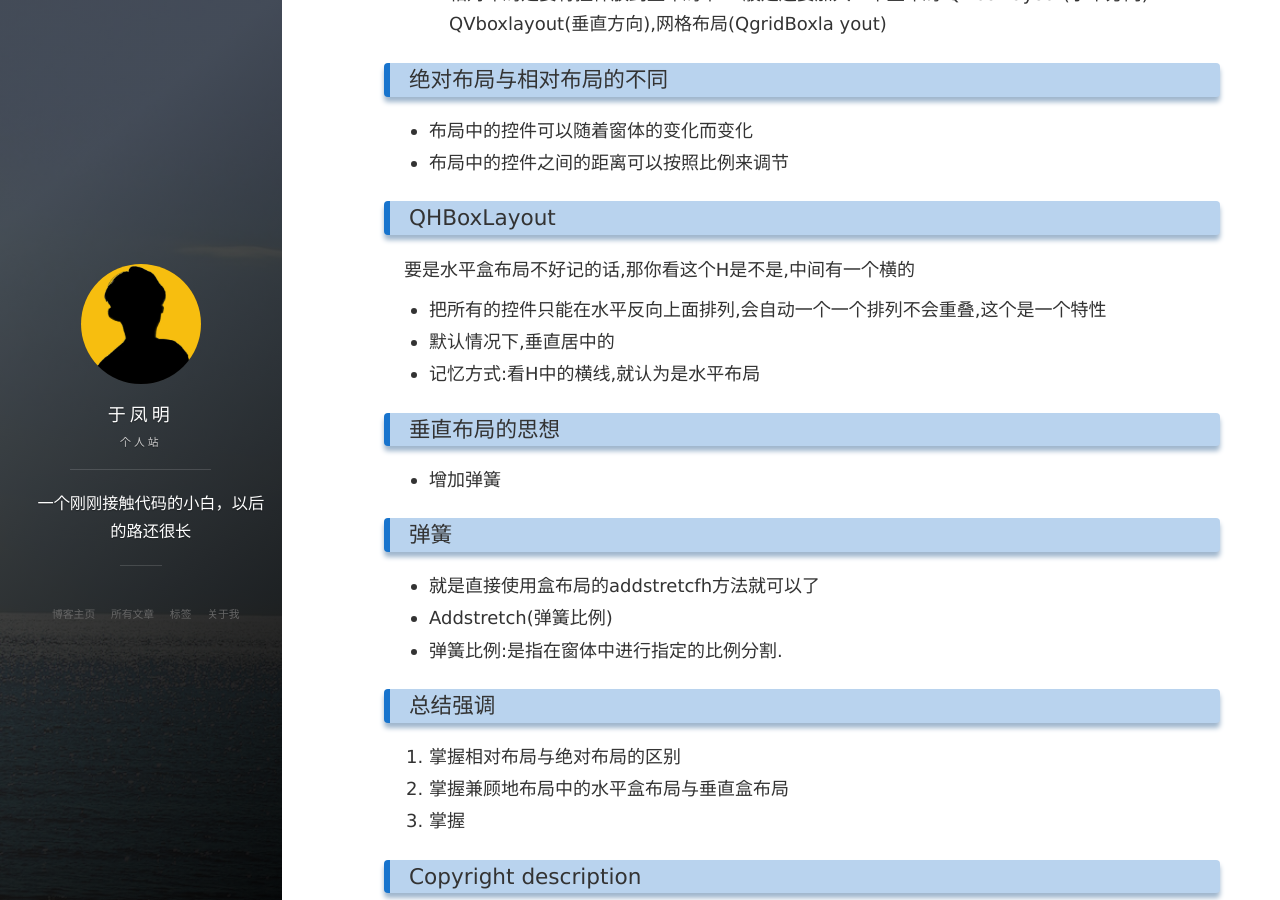
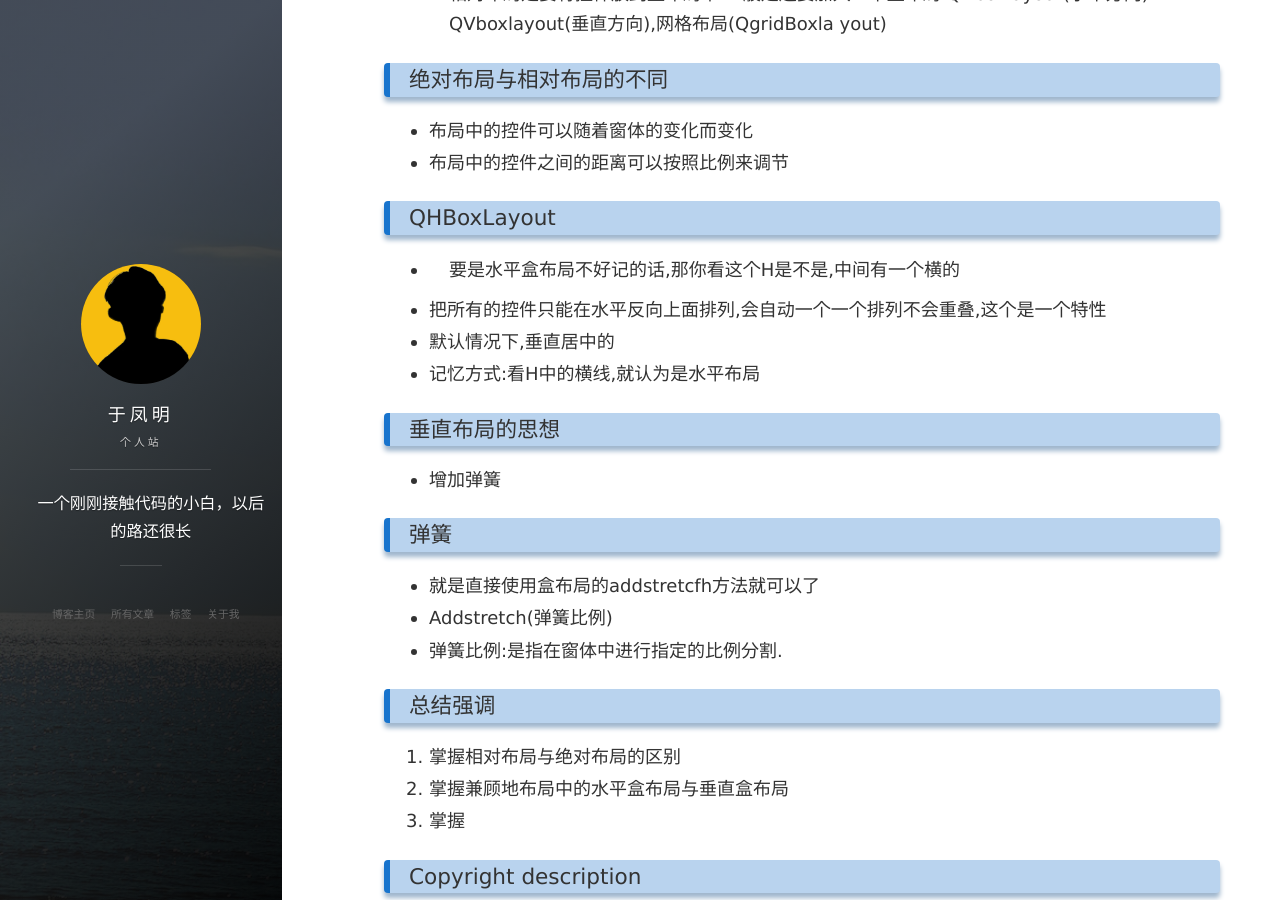
Before and after one commit to victorfengming/victorfengming.github.io.leopardpan, a Jekyll site: the page built from _posts/python/pyqt5/note/2019-10-31-pyqt5-note9.markdown, in a window 1280 px wide and 900 px high, scrolled down 730 px. Built offline with Jekyll 4.4.1, drawn with Linux system fonts in a browser that asks for light colours; nearby versions of some CDN libraries; comment, search, counter and statistics services are not loaded.

```diff
--- a/_posts/python/pyqt5/note/2019-10-31-pyqt5-note9.markdown
+++ b/_posts/python/pyqt5/note/2019-10-31-pyqt5-note9.markdown
@@ -36,7 +36,7 @@
 
 ### QHBoxLayout
 
-要是水平盒布局不好记的话,那你看这个H是不是,中间有一个横的
+- 要是水平盒布局不好记的话,那你看这个H是不是,中间有一个横的
 
 - 把所有的控件只能在水平反向上面排列,会自动一个一个排列不会重叠,这个是一个特性
 - 默认情况下,垂直居中的
```
